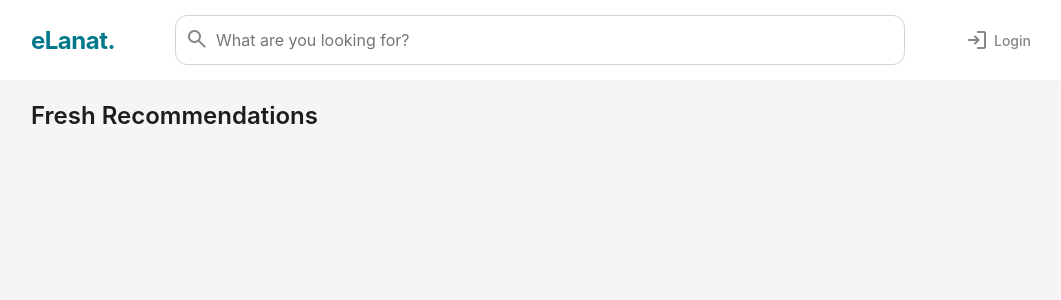
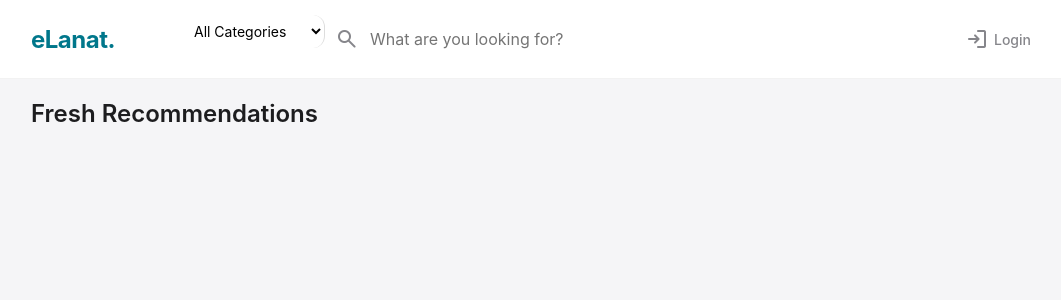
Before and after one commit to alkaabihasan-create/market-app, a Flask app: page / in a window 1280 px wide. Shown: the top 300 px of the page, without its empty margins (109-1170 px from the left). Run offline with Flask 3, Linux system fonts and the light colour scheme; data that the repository does not hold is empty.

Commit message:
Add category filter

```diff
--- a/app.py
+++ b/app.py
@@ -345,18 +345,25 @@ def dashboard():
 @app.route('/api/search')
 def search_api():
     query = request.args.get('q', '')
+    category = request.args.get('category', '')  # <--- NEW: Get category
 
+    # Start with a base query (all items)
+    db_query = Item.query
+
+    # 1. Filter by Search Text (if provided)
     if query:
-        # If user typed something, search for it
         search_term = f"%{query}%"
-        items = Item.query.filter(
+        db_query = db_query.filter(
             (Item.name.ilike(search_term)) |
             (Item.description.ilike(search_term)) |
             (Item.tags.ilike(search_term))
-        ).all()
-    else:
-        # If query is empty, return ALL items (Restore default view)
-        items = Item.query.all()
+        )
+
+    # 2. Filter by Category (if provided and not 'all')
+    if category and category != 'all':
+        db_query = db_query.filter(Item.category == category)
+
+    items = db_query.all()
 
     # Convert to JSON
     results = []
--- a/templates/home.html
+++ b/templates/home.html
@@ -13,12 +13,26 @@
         <div class="header-content">
             <a href="/" class="logo">eLanat.</a>
 
-            <form action="/" class="search-bar" style="flex-grow: 1; margin: 0 40px;">
-                <div style="position: relative;">
-                    <input type="text" id="searchInput" name="q" placeholder="What are you looking for?" style="margin-bottom: 0; padding-left: 40px;">
-                    <span class="material-symbols-rounded" style="position: absolute; left: 10px; top: 12px; color: var(--text-secondary);">search</span>
-                </div>
-            </form>
+            <div class="search-bar" style="flex-grow: 1; margin: 0 40px; display: flex; gap: 10px;">
+
+    <select id="categoryFilter" style="width: 150px; padding: 0 15px; border: none; border-right: 1px solid #ddd; background: transparent; font-size: 14px; outline: none; cursor: pointer;">
+        <option value="all">All Categories</option>
+        <option value="motors">Motors</option>
+        <option value="electronics">Electronics</option>
+        <option value="furniture">Furniture</option>
+        <option value="fashion">Fashion</option>
+        <option value="mobile">Mobiles</option>
+        <option value="jobs">Jobs</option>
+        <option value="sports">Sports</option>
+        <option value="pets">Pets</option>
+    </select>
+
+    <div style="position: relative; flex-grow: 1;">
+        <input type="text" id="searchInput" placeholder="What are you looking for?" style="margin-bottom: 0; padding-left: 35px; border: none; width: 100%;">
+        <span class="material-symbols-rounded" style="position: absolute; left: 0; top: 12px; color: var(--text-secondary);">search</span>
+    </div>
+
+</div>
 
             <nav class="nav-links">
                 {% if current_user.is_authenticated %}
@@ -88,16 +102,20 @@
         {% endif %}
     </nav>
 
-    <script>
+<script>
     const searchInput = document.getElementById('searchInput');
+    const categoryFilter = document.getElementById('categoryFilter'); // <--- NEW
     const itemGrid = document.getElementById('itemGrid');
     const noResults = document.getElementById('noResults');
 
-    // This function handles the fetching and rendering
-    async function fetchItems(query) {
+    // Master function that reads BOTH inputs
+    async function fetchItems() {
+        const query = searchInput.value.trim();
+        const category = categoryFilter.value; // <--- Get the dropdown value
+
         try {
-            // If query is empty, this URL becomes /api/search?q= (which now returns ALL items)
-            const response = await fetch(`/api/search?q=${query}`);
+            // Send both to the backend: /api/search?q=Toyota&category=motors
+            const response = await fetch(`/api/search?q=${query}&category=${category}`);
             const items = await response.json();
 
             // Clear current grid
@@ -108,7 +126,6 @@
             } else {
                 noResults.style.display = 'none';
 
-                // Rebuild the items
                 items.forEach(item => {
                     const card = `
                     <a href="/item/${item.id}" class="box" style="margin: 0; padding: 0; overflow: hidden; text-align: left; display: block; transition: transform 0.2s;">
@@ -131,12 +148,11 @@
         }
     }
 
-    // Listen for typing
-    searchInput.addEventListener('input', function() {
-        const query = this.value.trim();
-        // Calls the function (whether query is empty or not)
-        fetchItems(query);
-    });
+    // Listener 1: When user types
+    searchInput.addEventListener('input', fetchItems);
+
+    // Listener 2: When user changes category
+    categoryFilter.addEventListener('change', fetchItems);
 </script>
 
 </body>
```
